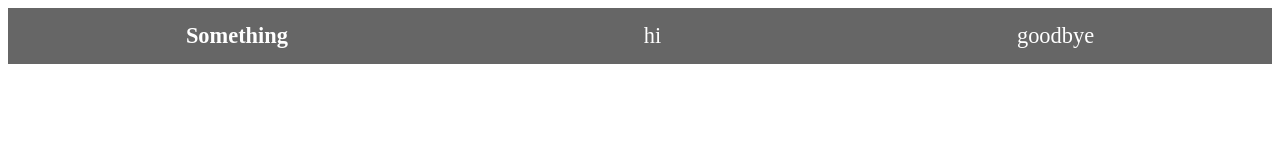
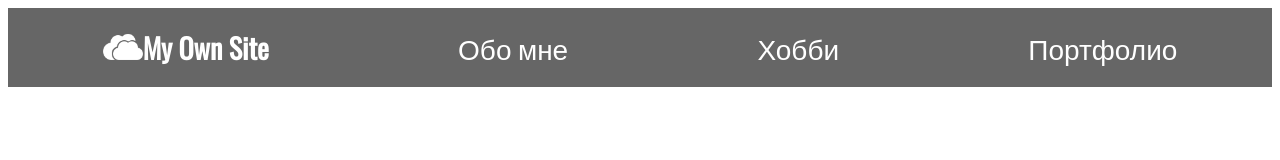
Before and after one commit to Lyanur/monslime.github.io, a plain HTML site: page index.html in a window 1280 px wide. Drawn offline with nearby package versions, Linux system fonts and the light colour scheme.

Commit message:
changed menu

```diff
--- a/index.html
+++ b/index.html
@@ -1,19 +1,26 @@
 <!DOCTYPE html>
 <html>
 <head>
-	<title>something</title>
+	<title>My Own Site</title>
 	<link rel="stylesheet" type="text/css" href="style.css">
+	<link href="https://fonts.googleapis.com/css?family=Oswald&display=swap" rel="stylesheet">
 </head>
 <body>
 	<header>
-		<h1 class="menu">
-			Something
-		</h1>
-		<a href="#" class="menu">
-			hi
+		<div id="L"> <!--Logo-->
+			<img src="icons/icon.ico">
+			<h1 class="MI"> <!--MenuItem-->
+				My Own Site
+			</h1>
+		</div>
+		<a href="#" class="MI">
+			Обо мне
 		</a>
-		<a href="#" class="menu">
-			goodbye
+		<a href="#" class="MI">
+			Хобби
+		</a>
+		<a href="#" class="MI">
+			Портфолио
 		</a>
 	</header>
 	<content>
--- a/style.css
+++ b/style.css
@@ -1,15 +1,25 @@
 body {
 	font-size: 16px;
 	text-decoration: none;
+	font-family: 'Oswald', sans-serif;
 }
 header {
 	background-color: #666;
+	height: 15%;
 	display: flex;
 	justify-content: space-around;
 	align-items: center;
 }
-.menu {
-	font-size: 140%;
+.MI {
+	font-size: 28px;
 	color: #fff;
 	text-decoration: none;
 }
+#L {
+	display: flex;
+	justify-content: center;
+	align-items: center;
+}
+#L img {
+	width: 40px;
+}
```
Also changed, not shown: icons/icon.ico (added).
